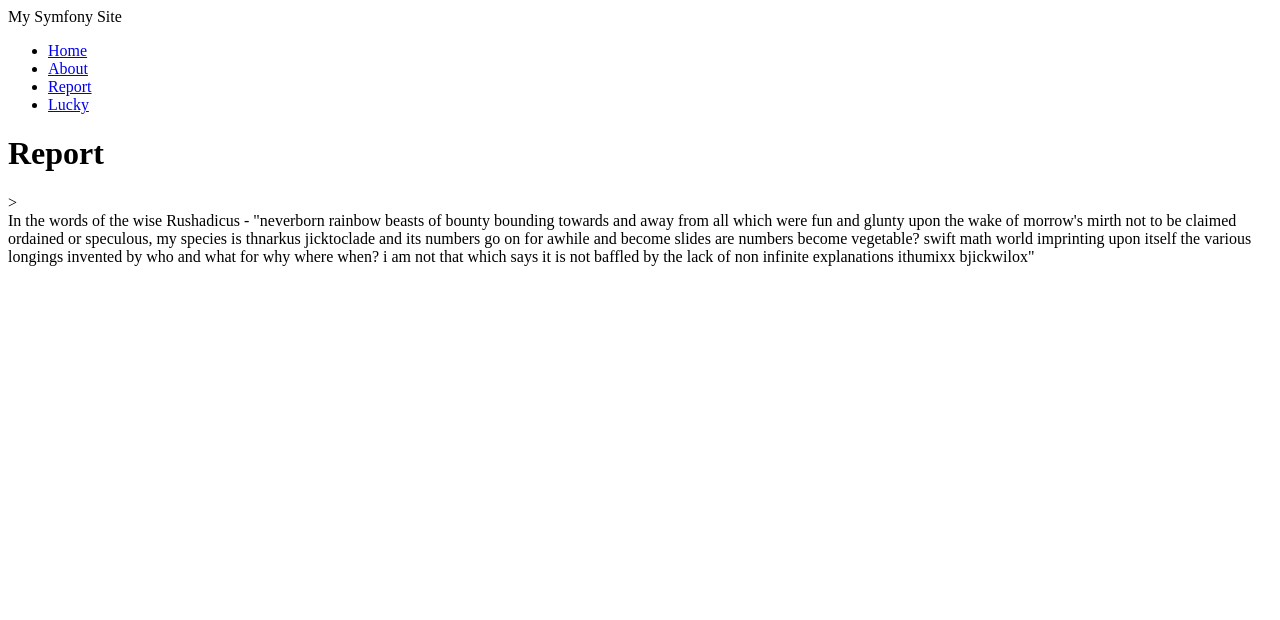
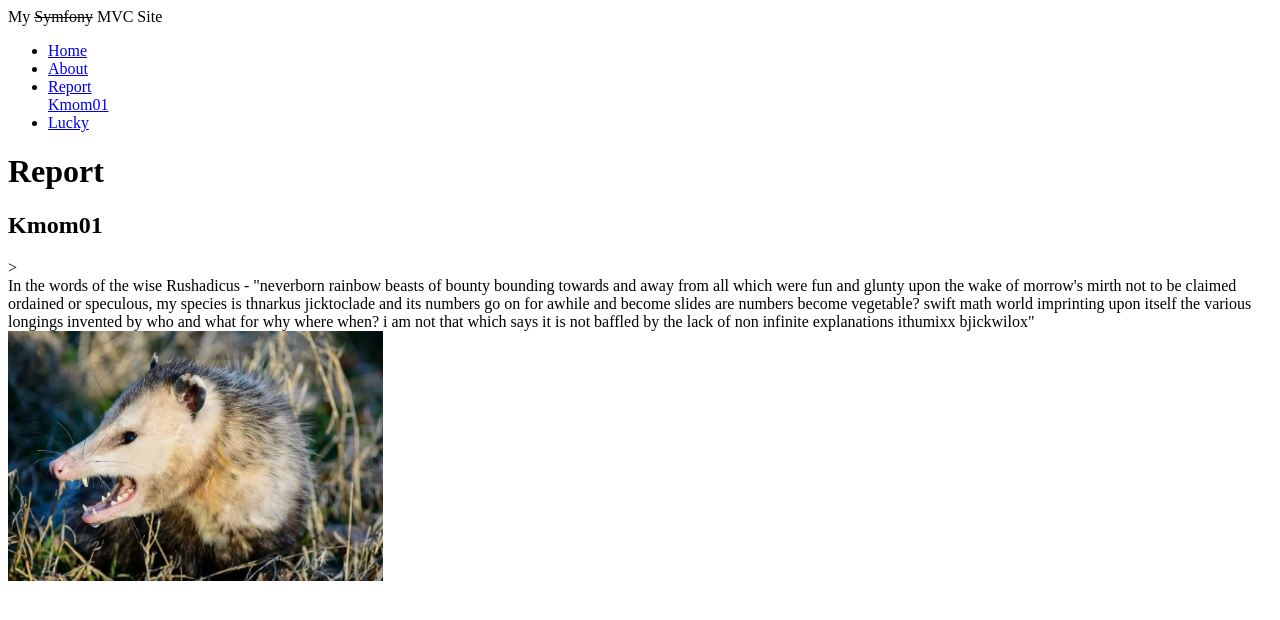
Before and after one commit to emmwid81/mvc, a Symfony app: template templates/report.html.twig in a window 1280 px wide. Shown: the top 620 px of the page. Run offline with Twig, Linux system fonts and the light colour scheme; the template is opened without the code that fills it, so the values that code supplies are empty; some libraries are stand-ins or nearby versions.

Commit message:
Styled footer

```diff
--- a/templates/base.html.twig
+++ b/templates/base.html.twig
@@ -19,24 +19,33 @@
     </head>
     <body>
         <header class="site-header">
-            <span class="site-title">My Symfony Site</span>
+            <span class="site-title">My <del>Symfony</del> MVC Site</span>
         </header>
         <nav class="{% block navbar_class %}navbar{% endblock %}">
             <ul>
                 <li><a href="{{ path('me') }}">Home</a></li>
                 <li><a href="{{ path('about') }}">About</a></li>
-                <li><a href="{{ path('report') }}">Report</a></li>
+                <li><div class="dropdown">
+                    <a href="{{ path('report') }}">Report</a>
+                    <div class="droplinks">
+                        <a href="{{ path('report') }}#kmom01">Kmom01</a>
+                    </div>
+                </div></li>
                 <li><a href="{{ path('lucky') }}">Lucky</a></li>
             </ul>
         </nav>
         {% block body %}{% endblock %}
-        <footer class="{% block footer_class %}footer{% endblock %}">
-            <div>In the words of the wise Rushadicus - "neverborn rainbow beasts of bounty bounding towards and away from all which were fun and glunty upon the wake of morrow's mirth
+        <footer class="{% block footer_class %}footer{% endblock %} columns">
+            <div class="twothirds">In the words of the wise Rushadicus - "neverborn rainbow beasts of bounty bounding towards and away from all which were fun and glunty upon the wake of morrow's mirth
                 not to be claimed ordained or speculous, my species is thnarkus jicktoclade
                 and its numbers go on for awhile and become slides are numbers become vegetable?
                 swift math world imprinting upon itself the various longings invented by who and what for why where when?
                 i am not that which says it is not baffled by the lack of non infinite explanations
                 ithumixx bjickwilox"</div>
+            <div class="onethird">
+                <img class="downright" src="{{ asset('build/images/footerpossum.jpg') }}" height="250" alt="bitey possum">
+
+            </div>
         </footer>
     </body>
 </html>
--- a/templates/report.html.twig
+++ b/templates/report.html.twig
@@ -5,4 +5,7 @@
 {% block body %}
 <main>
     <h1>Report</h1>
+    <div id="kmom01">
+        <h2>Kmom01</h2>
+    </div>
 </main>>{% endblock %}
```
Also changed, not shown: assets/styles/app.css (+17 -2 lines), assets/images/footerpossum.jpg (added).
